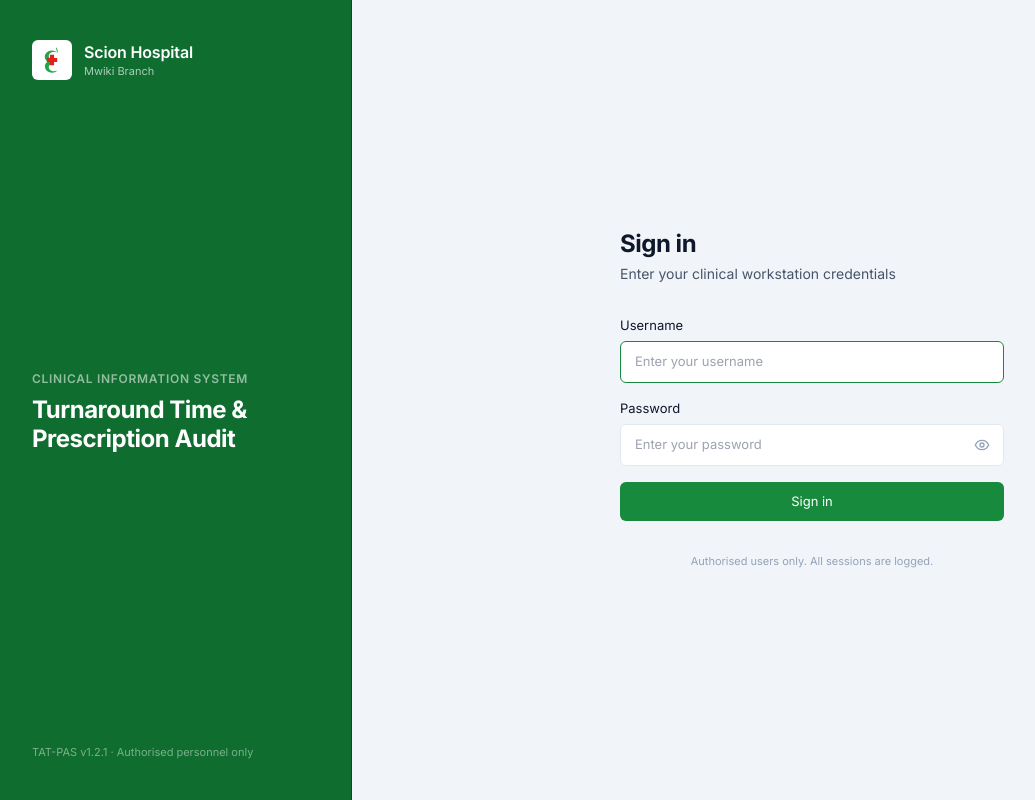
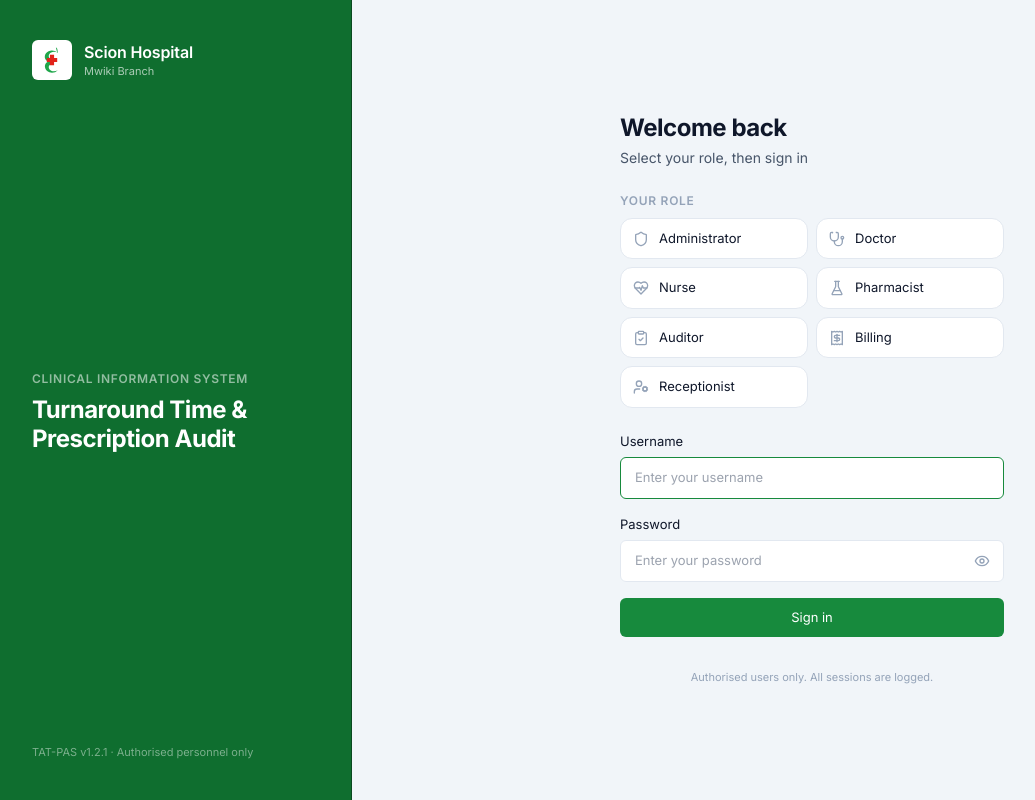
Before and after one commit to NJAU-NICKSON/TAT-PAS-frontend, a React (Vite) app: page /login in a window 1280 px wide. Shown: the whole page, without its empty margins (8-1043 px from the left). Built offline with nearby package versions, Linux system fonts and the light colour scheme; no server answers.

Commit message:
improve log in screen

```diff
--- a/src/views/LoginPage.tsx
+++ b/src/views/LoginPage.tsx
@@ -1,12 +1,28 @@
 import { useState } from 'react';
 import { useLocation } from 'react-router-dom';
-import { Eye, EyeOff, AlertCircle, Loader2 } from 'lucide-react';
+import {
+  Eye, EyeOff, AlertCircle, Loader2, Shield, Stethoscope,
+  HeartPulse, FlaskConical, ClipboardCheck, Receipt, UserCog,
+} from 'lucide-react';
 import { toast } from 'sonner';
 import { useAuth } from '../context/AuthContext';
 import { ScionMark } from '../components/ScionLogo';
 import { ApiError } from '../models/types';
 
+const ROLES = [
+  { id: 'admin',        label: 'Administrator', icon: Shield,          hint: 'Full system oversight' },
+  { id: 'doctor',       label: 'Doctor',        icon: Stethoscope,     hint: 'Consult and prescribe' },
+  { id: 'nurse',        label: 'Nurse',         icon: HeartPulse,      hint: 'Triage and administer' },
+  { id: 'pharmacist',   label: 'Pharmacist',    icon: FlaskConical,    hint: 'Dispense medication' },
+  { id: 'auditor',      label: 'Auditor',       icon: ClipboardCheck,  hint: 'Review prescriptions' },
+  { id: 'billing',      label: 'Billing',       icon: Receipt,         hint: 'Bills and payments' },
+  { id: 'receptionist', label: 'Receptionist',  icon: UserCog,         hint: 'Register and discharge' },
+] as const;
+
+type RoleId = typeof ROLES[number]['id'];
+
 export default function LoginPage() {
+  const [selectedRole, setSelectedRole] = useState<RoleId | null>(null);
   const [username, setUsername] = useState('');
   const [password, setPassword] = useState('');
   const [showPassword, setShowPassword] = useState(false);
@@ -96,6 +112,19 @@ export default function LoginPage() {
           <h1 className="text-h1 text-white leading-snug">
             Turnaround Time &amp;<br />Prescription Audit
           </h1>
+          {selectedRole && (
+            <div
+              className="mt-6 inline-flex items-center gap-2 px-3 py-2 rounded-lg animate-fade-in"
+              style={{ background: 'rgba(255,255,255,0.10)', border: '1px solid rgba(255,255,255,0.15)' }}
+            >
+              <span className="text-body-sm font-semibold text-white">
+                {ROLES.find(r => r.id === selectedRole)?.label}
+              </span>
+              <span className="text-meta" style={{ color: 'rgba(255,255,255,0.6)' }}>
+                · {ROLES.find(r => r.id === selectedRole)?.hint}
+              </span>
+            </div>
+          )}
         </div>
 
         <p className="text-meta" style={{ color: 'rgba(255,255,255,0.45)' }}>
@@ -115,11 +144,44 @@ export default function LoginPage() {
             </div>
           </div>
 
-          <div className="mb-8">
-            <h2 className="text-h1" style={{ color: 'var(--text-primary)' }}>Sign in</h2>
+          <div className="mb-6">
+            <h2 className="text-h1" style={{ color: 'var(--text-primary)' }}>Welcome back</h2>
             <p className="text-body mt-1" style={{ color: 'var(--text-secondary)' }}>
-              Enter your clinical workstation credentials
+              Select your role, then sign in
             </p>
+          </div>
+
+          <div className="mb-6">
+            <p className="text-label mb-2" style={{ color: 'var(--text-muted)' }}>Your role</p>
+            <div className="grid grid-cols-2 gap-2">
+              {ROLES.map(role => {
+                const Icon = role.icon;
+                const active = selectedRole === role.id;
+                return (
+                  <button
+                    key={role.id}
+                    type="button"
+                    onClick={() => setSelectedRole(active ? null : role.id)}
+                    className="flex items-center gap-2.5 px-3 py-2.5 rounded-lg text-left transition-all"
+                    style={{
+                      background: active ? 'var(--scion-green-50)' : 'var(--bg-card)',
+                      border: `1.5px solid ${active ? 'var(--scion-green-600)' : 'var(--border-default)'}`,
+                    }}
+                  >
+                    <Icon
+                      className="w-4 h-4 flex-shrink-0"
+                      style={{ color: active ? 'var(--scion-green-600)' : 'var(--text-muted)' }}
+                    />
+                    <span
+                      className="text-body-sm font-semibold truncate"
+                      style={{ color: active ? 'var(--scion-green-700)' : 'var(--text-primary)' }}
+                    >
+                      {role.label}
+                    </span>
+                  </button>
+                );
+              })}
+            </div>
           </div>
 
           {error && (
@@ -222,7 +284,9 @@ export default function LoginPage() {
                   Signing in
                 </>
               ) : (
-                'Sign in'
+                selectedRole
+                  ? `Sign in as ${ROLES.find(r => r.id === selectedRole)?.label}`
+                  : 'Sign in'
               )}
             </button>
           </form>
```
